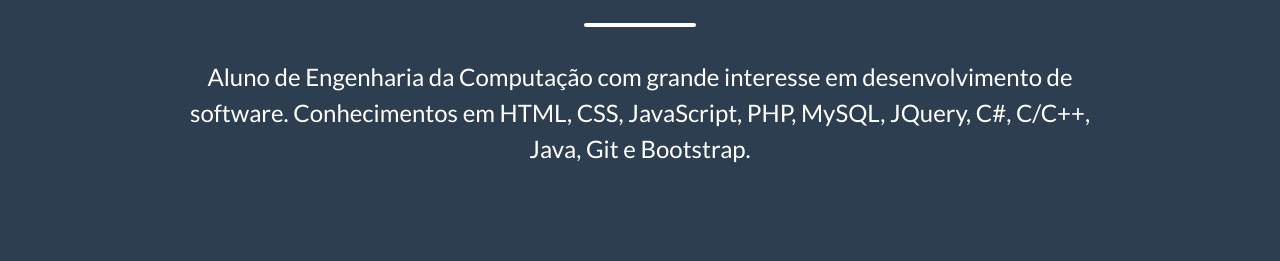
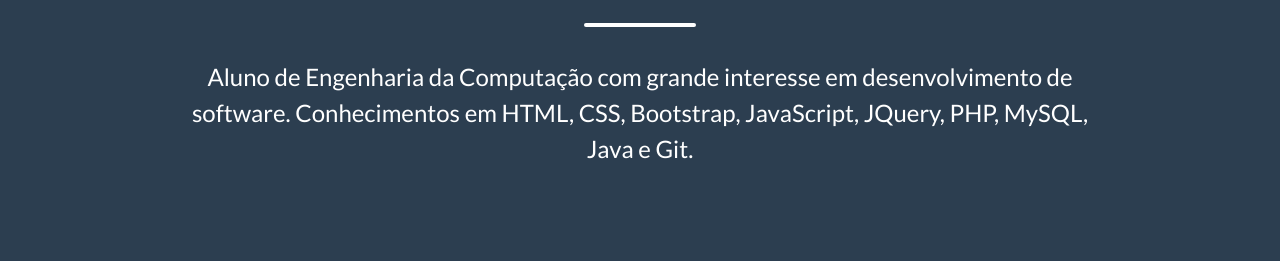
Before and after one commit to gabrbfreire/gabrbfreire.github.io, a website with bundled scripts: page index.html in a window 1280 px wide. Shown: the part 173-434 px from the top of the page. Built offline with nearby package versions, Linux system fonts and the light colour scheme.

Commit message:
Visual update

```diff
--- a/index.html
+++ b/index.html
@@ -37,8 +37,8 @@
       </div>
 
       <p class="masthead-subheading font-weight-light mb-0"> Aluno de Engenharia da Computação com grande interesse em
-        desenvolvimento de software. Conhecimentos em HTML, CSS, JavaScript, PHP, MySQL, JQuery, C#,
-        C/C++, Java, Git e Bootstrap. </p>
+        desenvolvimento de software. Conhecimentos em HTML, CSS, Bootstrap, JavaScript, JQuery, PHP, MySQL, Java e Git.
+      </p>
     </div>
   </header>
 
```
